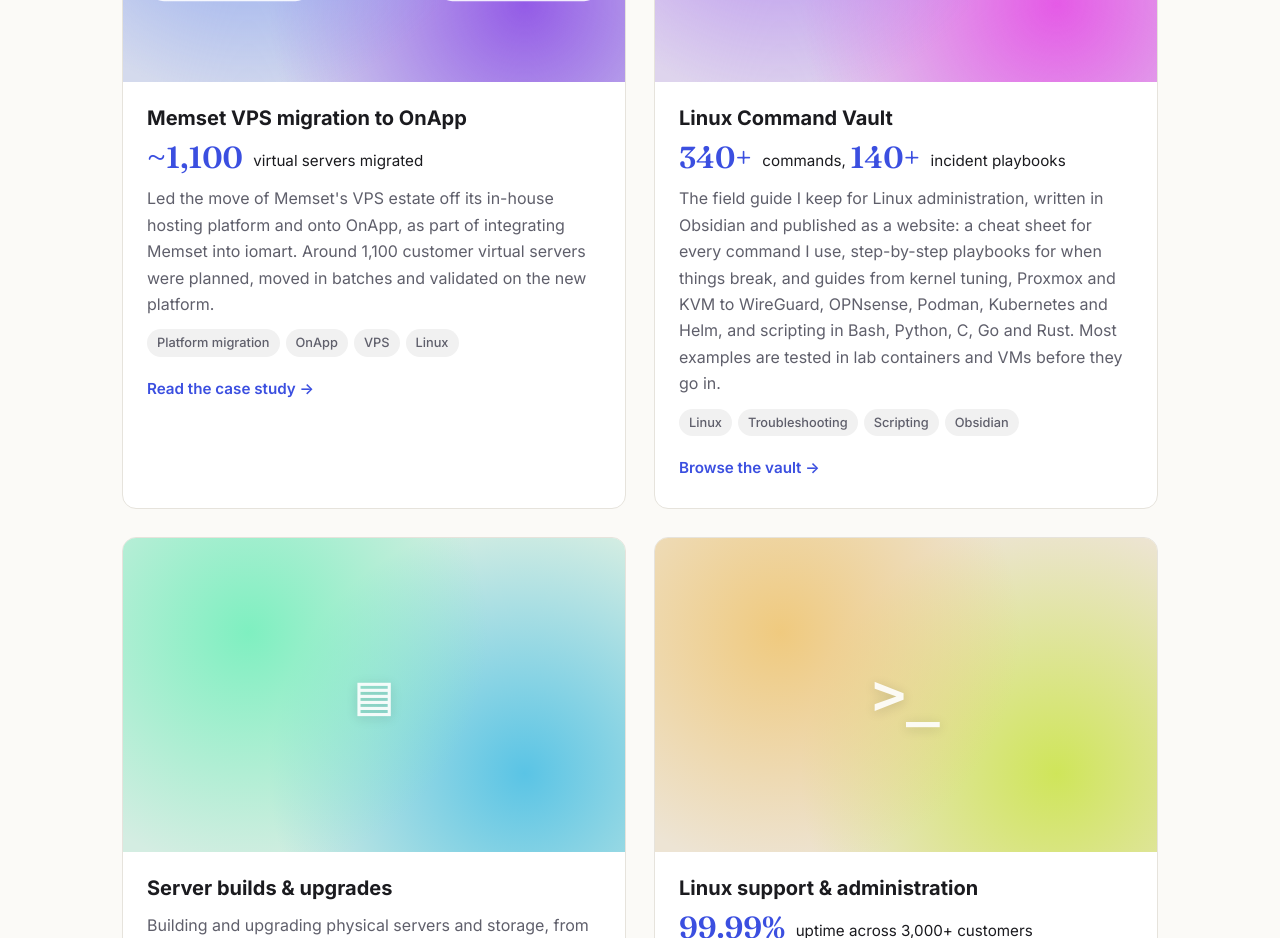
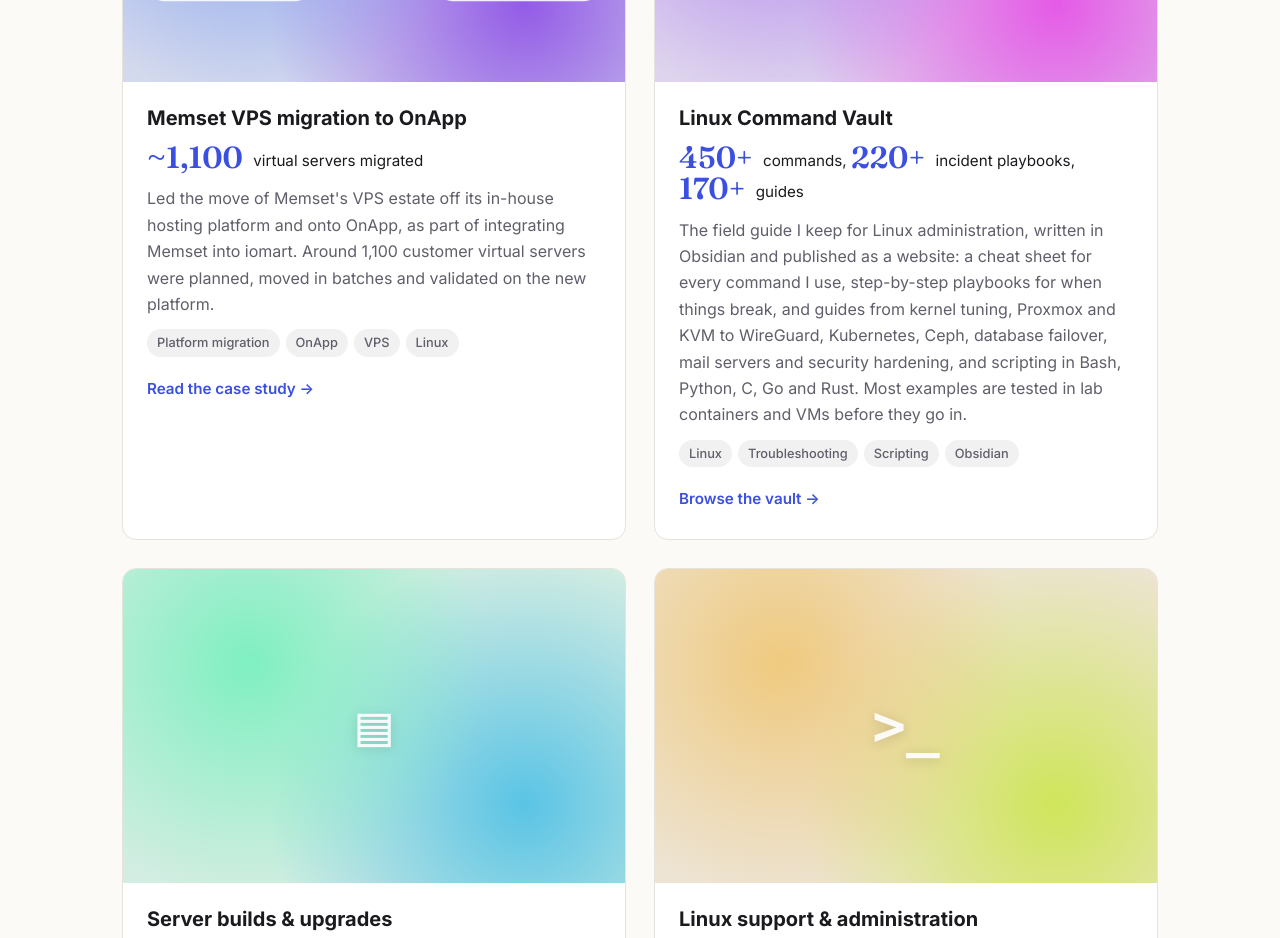
Before and after one commit to marcusw89/marcuswalton.dev, a plain HTML site: page public/index.html in a window 1280 px wide. Shown: the part 1240-2178 px from the top of the page. Drawn offline with Linux system fonts and the light colour scheme.

Commit message:
Update Linux Command Vault numbers: 450+ commands, 220+ playbooks, 170+ guides
Also refresh the topic list with the newer sections (Ceph, database
failover, mail servers, security hardening).

Co-Authored-By: Claude Opus 5.5 <noreply@anthropic.com>

```diff
--- a/public/index.html
+++ b/public/index.html
@@ -114,8 +114,8 @@
           <div class="thumb thumb-icon" style="--h1: 265; --h2: 300;" aria-hidden="true">~$</div>
           <div class="project-body">
             <h3>Linux Command Vault</h3>
-            <p class="stat"><strong>340+</strong> commands, <strong>140+</strong> incident playbooks</p>
-            <p>The field guide I keep for Linux administration, written in Obsidian and published as a website: a cheat sheet for every command I use, step-by-step playbooks for when things break, and guides from kernel tuning, Proxmox and KVM to WireGuard, OPNsense, Podman, Kubernetes and Helm, and scripting in Bash, Python, C, Go and Rust. Most examples are tested in lab containers and VMs before they go in.</p>
+            <p class="stat"><strong>450+</strong> commands, <strong>220+</strong> incident playbooks, <strong>170+</strong> guides</p>
+            <p>The field guide I keep for Linux administration, written in Obsidian and published as a website: a cheat sheet for every command I use, step-by-step playbooks for when things break, and guides from kernel tuning, Proxmox and KVM to WireGuard, Kubernetes, Ceph, database failover, mail servers and security hardening, and scripting in Bash, Python, C, Go and Rust. Most examples are tested in lab containers and VMs before they go in.</p>
             <ul class="tags"><li>Linux</li><li>Troubleshooting</li><li>Scripting</li><li>Obsidian</li></ul>
             <p class="project-links"><a href="https://linux.marcuswalton.dev">Browse the vault</a></p>
           </div>
```
